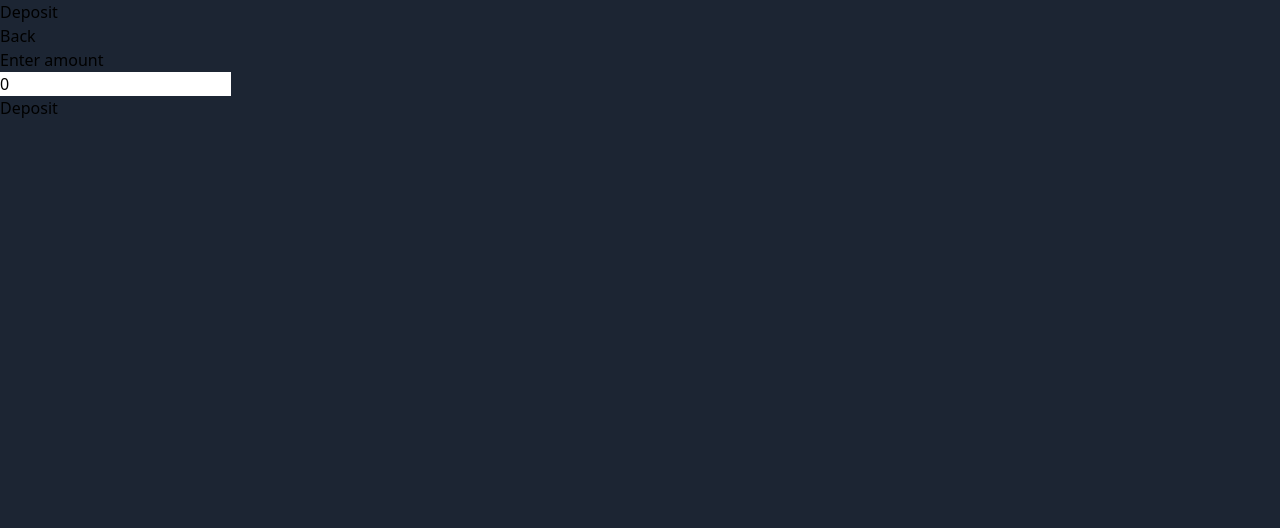
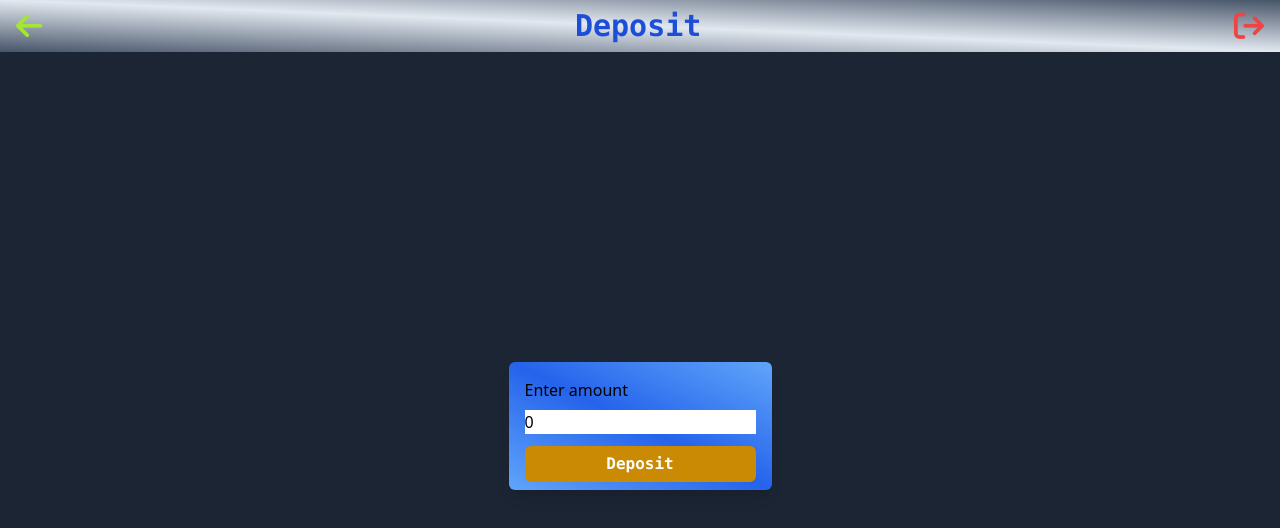
Before and after one commit to Abdirahman04/kmwallet-client, a Vue app: page /#/account/deposit in a window 1280 px wide. Shown: the top 528 px of the page. Built offline with nearby package versions, Linux system fonts and the light colour scheme.

Commit message:
added deposit styling

```diff
--- a/src/views/Account.vue
+++ b/src/views/Account.vue
@@ -1,13 +1,26 @@
 <template>
-    <div class="container">
-        <h1>Account</h1>
-        <h2>ID: {{ account.accountId }}</h2>
-        <h3 class="text-danger">Balance: {{ account.balance }}</h3>
-        <button class="btn btn-danger" @click="back">Back</button><br>
-        <back-button path="deposit" btntitle="Deposit"></back-button>
-        <back-button path="withdraw" btntitle="Withdraw"></back-button>
-        <back-button path="transfer" btntitle="Transfer"></back-button><br>
-        <back-button path="previoustransactions" btntitle="Previous transactions"></back-button>
+    <div class="flex flex-col h-screen">
+        <div class="flex justify-between bg-gradient-to-tr from-slate-600 via-slate-200 to-slate-600 px-4 py-2">
+            <button class="text-lime-400 text-3xl" @click="back"><i class="fa-solid fa-arrow-left"></i></button>
+            <h1 class="text-blue-700 font-extrabold font-mono text-3xl">Account</h1>
+            <button class="text-red-500 text-3xl" @click="logout"><i class="fa-solid fa-arrow-right-from-bracket"></i></button>
+        </div>
+        <div class="flex flex-grow justify-center mt-5">
+            <div class="rounded-2xl flex flex-col items-center w-1/2 bg-gradient-to-br from-slate-500 via-lime-400 to-purple-400 border border-black shadow-lg px-5 py-2">
+                <div class="mt-10 mb-4 flex flex-col w-3/5 bg-gradient-to-tr from-red-400 to-red-700 h-44 rounded-xl px-5 py-5">
+                    <h2 class="text-center text-xl font-mono font-extrabold">{{ account.accountId }}</h2>
+                    <div class="flex justify-between px-10 mt-8">
+                        <span class="text-lg font-bold">Balance: </span>
+                        <span class="text-lg font-mono font-bold">{{ account.balance.toLocaleString('en-US', { style: 'currency', currency: 'USD' }) }}</span>
+                    </div>
+                </div>
+                <div class="flex justify-between text-2xl px-1 w-1/2 mt-4">
+                    <button class="bg-black text-white rounded-full px-4 py-1" @click="goTo('deposit')"><i class="fa-solid fa-plus"></i></button>
+                    <button class="bg-black text-white rounded-full px-4 py-1" @click="goTo('withdraw')"><i class="fa-solid fa-arrow-down"></i></button>
+                    <button class="bg-black text-white rounded-full px-4 py-1" @click="goTo('transfer')"><i class="fa-solid fa-location-arrow"></i></button>
+                </div>
+            </div>
+        </div>
     </div>
 </template>
 
@@ -45,9 +58,20 @@ export default defineComponent({
             router.push({ name: "dashboard" });
         }
 
+        function logout() {
+            localStorage.clear();
+            router.push({ name: "home" });
+        }
+
+        function goTo(str: string) {
+            router.push({ name: str });
+        }
+
         return {
             back,
-            account
+            account,
+            logout,
+            goTo
         }
     },
 })
--- a/src/views/Deposit.vue
+++ b/src/views/Deposit.vue
@@ -1,12 +1,17 @@
 <template>
-    <div class="container">
-        <h1>Deposit</h1>
-        <back-button path="account" btntitle="Back"></back-button>
-        <form>
-            <label for="balance">Enter amount</label><br>
-            <input type="number" v-model="depositBody.balance" /><br>
-            <button class="btn btn-info" @click="deposit">Deposit</button>
-        </form>
+    <div class="flex flex-col h-screen">
+        <div class="flex justify-between bg-gradient-to-tr from-slate-600 via-slate-200 to-slate-600 px-4 py-2">
+            <button class="text-lime-400 text-3xl" @click="back"><i class="fa-solid fa-arrow-left"></i></button>
+            <h1 class="text-blue-700 font-extrabold font-mono text-3xl">Deposit</h1>
+            <button class="text-red-500 text-3xl" @click="logout"><i class="fa-solid fa-arrow-right-from-bracket"></i></button>
+        </div>
+        <div class="flex flex-grow justify-center items-center">
+            <div class="px-4 py-2 rounded-md shadow-lg bg-gradient-to-bl from-blue-400 via-blue-600 to-blue-400">
+                <label class="block mt-2" for="balance">Enter amount</label>
+                <input class="block mt-2" type="number" v-model="depositBody.balance" />
+                <button class="bg-yellow-600 rounded-md py-1 mt-3 w-full text-white font-bold font-mono border-2 border-yellow-600 hover:bg-transparent hover:text-yellow-600" @click="deposit">Deposit</button>
+            </div>
+        </div>
     </div>
 </template>
 
@@ -43,9 +48,20 @@ export default defineComponent({
             }
         }
 
+        function back() {
+            router.push({ name: "account" });
+        }
+
+        function logout() {
+            localStorage.clear();
+            router.push({ name: "home" });
+        }
+
         return {
             depositBody,
             deposit,
+            back,
+            logout
         }
     },
 })
--- a/src/views/Profile.vue
+++ b/src/views/Profile.vue
@@ -1,9 +1,9 @@
 <template>
     <div class="flex flex-col h-screen">
         <div class="flex justify-between bg-black px-10 py-3">
-            <button @click="goBack"><i class="text-white fa-solid fa-arrow-left"></i></button>
+            <button @click="goBack" class="text-3xl"><i class="text-white fa-solid fa-arrow-left"></i></button>
             <h1 class="font-mono font-bold text-3xl text-white">Profile</h1>
-            <button @click="logout"><i class="text-white fa-solid fa-arrow-right-from-bracket"></i></button>
+            <button @click="logout" class="text-3xl"><i class="text-white fa-solid fa-arrow-right-from-bracket"></i></button>
         </div>
         <div class="flex flex-grow px-12 items-center">
             <div class="px-4 py-2 bg-white border-2 border-yellow-600 rounded-md w-1/2">
```
